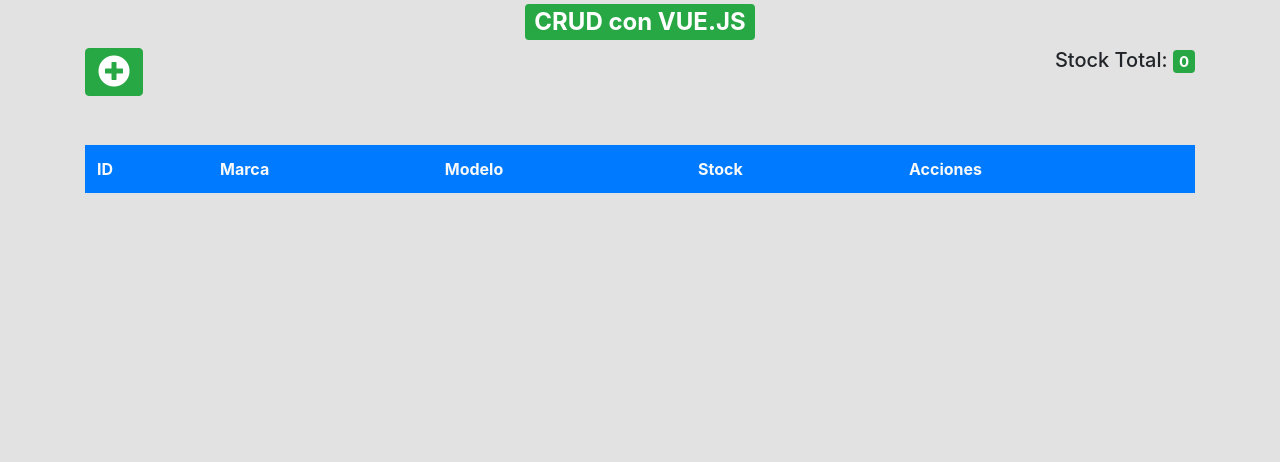
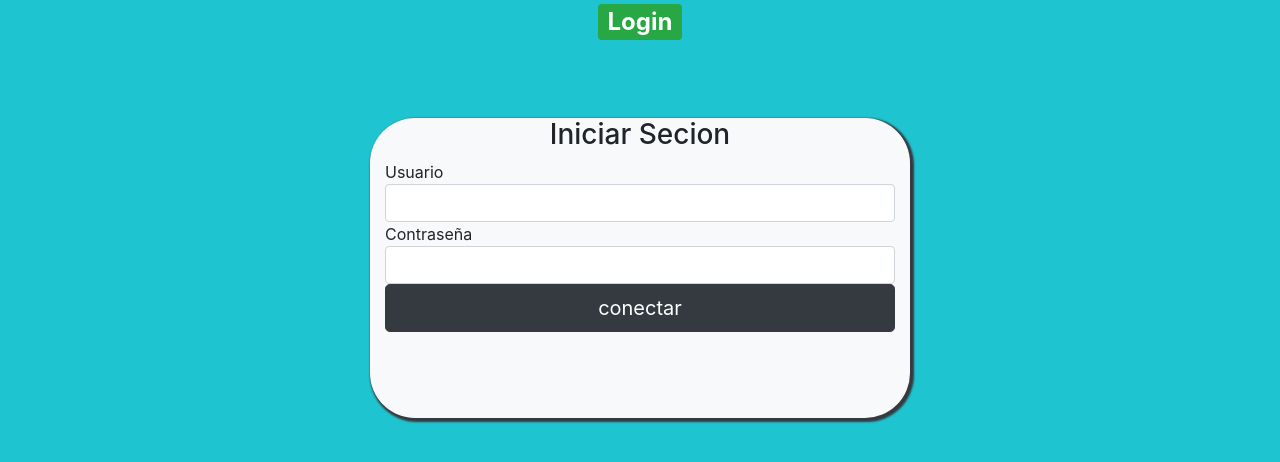
Before and after one commit to RAAAU1/AccesoSinLimite, a PHP site: page / in a window 1280 px wide. Shown: the top 462 px of the page. Run offline with PHP 8.4, Linux system fonts and the light colour scheme; lists and menus that the app fills with data are empty; some libraries are stand-ins or nearby versions.

Commit message:
Login fornt + conexion ajax

```diff
--- /dev/null
+++ b/codigo.js
@@ -0,0 +1,27 @@
+$('#formlogin').submit(function(e){
+    e.preventDefault();
+    var usuario = $.trim($("#usuario").val());
+    var contrasena = $.trim($("#contrasena").val());
+
+    // console.log(usuario.length);
+
+    if(usuario.length == "" || contrasena == ""){
+        Swal.fire({
+            type:'warning', title: 'Debe escribir su usuario y contraseña.'
+        });
+        return false;
+    }else{
+        $.ajax({
+            url:"bd/login.php",
+            type:"POST",
+            datatype: "json",
+            data: {usuario:usuario,contrasena:contrasena},
+            success:function(data){
+                if(data == "null"){
+
+                }else{}
+            }
+        })
+    }
+
+});
--- a/index.php
+++ b/index.php
@@ -15,51 +15,29 @@
     <link rel="stylesheet" href="main.css">
     </head>
     <body>
+        <div id="login">
             <header>
-        <h2 class="text-center text-dark"><span class="badge badge-success">CRUD con VUE.JS</span></h2>
+                <h2 class="text-center text-dark"><span class="badge badge-success">Login</span></h2>
             </header>
-
-     <div id="appMoviles">
             <div class="container">
-            <div class="row">
-                <div class="col">
-                    <button @click="btnAlta" class="btn btn-success" title="Nuevo"><i class="fas fa-plus-circle fa-2x"></i></button>
+                <div id = "login-row" class="row justify-content-center align-items-center">
+                    <div id="login-column" class="col-md-6">
+                        <div id="login-box" class="col-md-12 bg-light text dark">
+                            <form id= "formlogin" class="form" action="" method="post">
+                                <h3 class="text-center text dark">Iniciar Secion </h3>
+                                <div class="form-grup">
+                                    <laber for="usuario" class="text dark"> Usuario </label>
+                                    <input type="text" name="usuario" id="usuario" class="form-control">
                                 </div>
-                <div class="col text-right">
-                    <h5>Stock Total: <span class="badge badge-success">{{totalStock}}</span></h5>
+                                <div class="form-grup">
+                                    <laber for="contrasena" class="text dark"> Contraseña </label>
+                                    <input type="password" name="contrasena" id="contrasena" class="form-control">
                                 </div>
+                                <div class="form-grup text-center">
+                                    <input type="submit" name="submit" class= "btn btn-dark btn-lg btn-block" value="conectar">
                                 </div>
-            <div class="row mt-5">
-                <div class="col-lg-12">
-                    <table class="table table-striped">
-                        <thead>
-                            <tr class="bg-primary text-light">
-                                <th>ID</th>
-                                <th>Marca</th>
-                                <th>Modelo</th>
-                                <th>Stock</th>
-                                <th>Acciones</th>
-                            </tr>
-                        </thead>
-                        <tbody>
-                            <tr v-for="(movil,indice) of moviles">
-                                <td>{{movil.id}}</td>
-                                <td>{{movil.marca}}</td>
-                                <td>{{movil.modelo}}</td>
-                                <td>
-                                    <div class="col-md-8">
-                                    <input type="number" v-model.number="movil.stock" class="form-control text-right" disabled>
+                            </form>
                         </div>
-                                </td>
-                                <td>
-                                <div class="btn-group" role="group">
-                                    <button class="btn btn-secondary" title="Editar" @click="btnEditar(movil.id, movil.marca, movil.modelo, movil.stock)"><i class="fas fa-pencil-alt"></i></button>
-                                    <button class="btn btn-danger" title="Eliminar" @click="btnBorrar(movil.id)"><i class="fas fa-trash-alt"></i></button>
-								</div>
-                                </td>
-                            </tr>
-                        </tbody>
-                    </table>
                     </div>
                 </div>
             </div>
@@ -76,5 +54,6 @@
         <script src="plugins/sweetalert2/sweetalert2.all.min.js"></script>
         <!--Código custom -->
         <script src="main.js"></script>
+        <script src="codigo.js"></script>
     </body>
 </html>
--- a/main.css
+++ b/main.css
@@ -1,3 +1,17 @@
 body{
-    background: #e1e2e1;
+    margin: 0;
+    padding: 0;
+    background: #1ec5d1;
 }
+
+#login .container #login-row #login-column #login-box{
+
+    margin-top: 70px;
+    max-width: 600px;
+    height: 300px;
+    box-shadow: 2px 2px 2px 2px #343a40;
+    border-radius: 45px;
+}
+#btn{
+    margin-top: 70px;
+}
```
Also changed, not shown: bd/login.php (added), plugins/sweetalert2/popper.min.js (added). Lines whose indentation alone changed are shown as unchanged.
